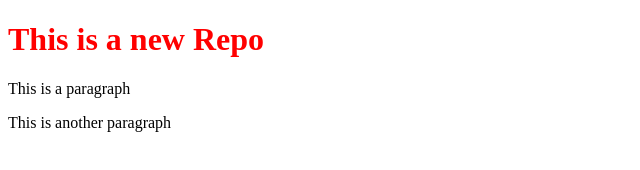
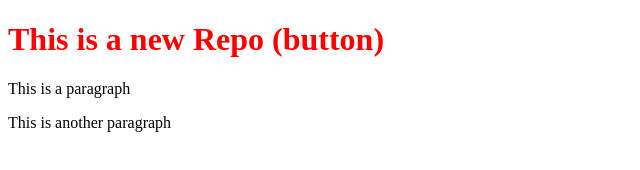
Before and after one commit to sudhirkmandal/localrepo, a plain HTML site: page index.html in a window 1280 px wide. Shown: the whole page, without its empty margins (0-640 px from the left). Drawn offline with Linux system fonts and the light colour scheme.

Commit message:
add text

```diff
--- a/index.html
+++ b/index.html
@@ -7,7 +7,7 @@
     <link rel="stylesheet" href="style.css">
 </head>
 <body>
-    <h1>This is a new Repo</h1>
+    <h1>This is a new Repo (button)</h1>
     <p>This is a paragraph</p>
     <p>This is another paragraph</p>
 </body>
```
Also changed, not shown: 1 other file.
